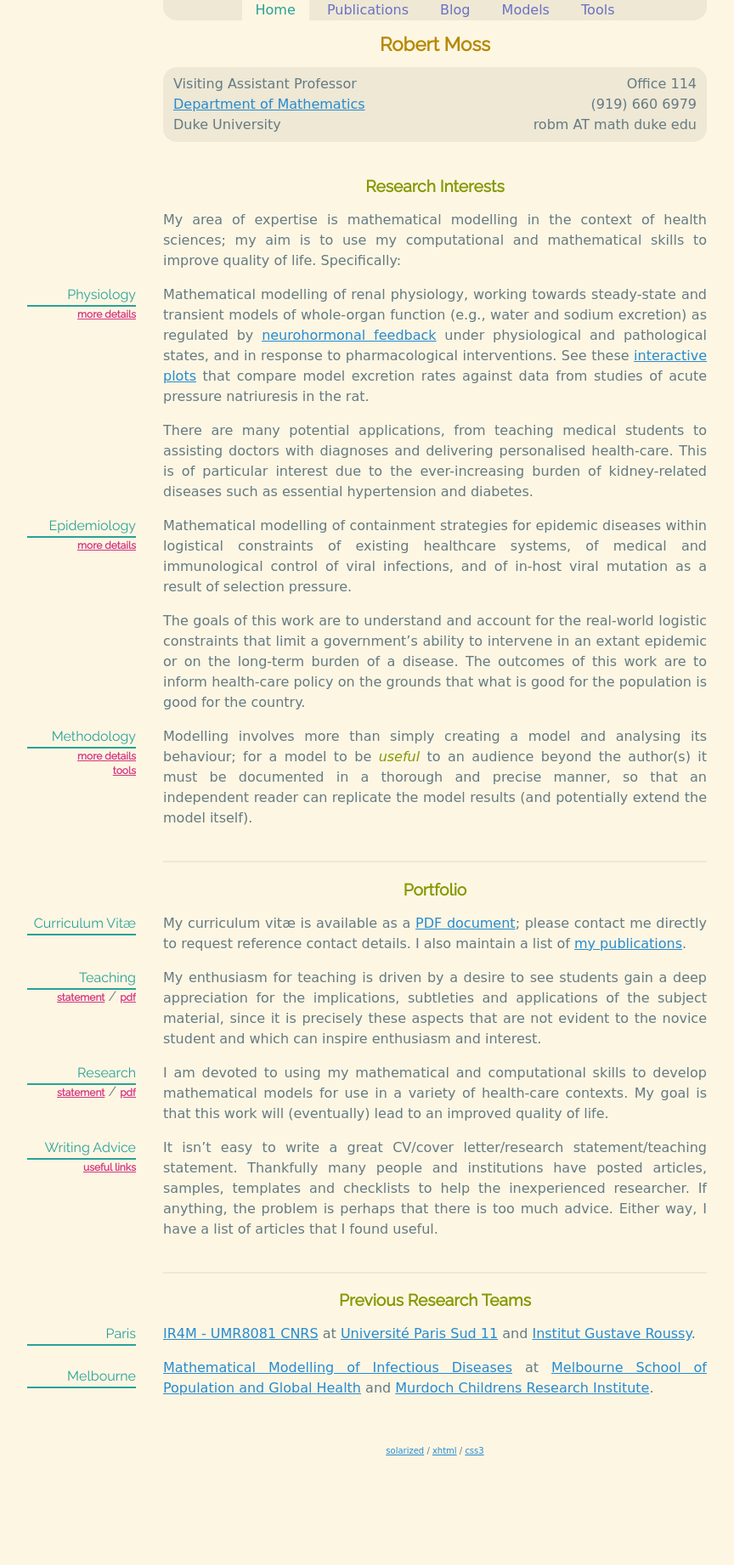
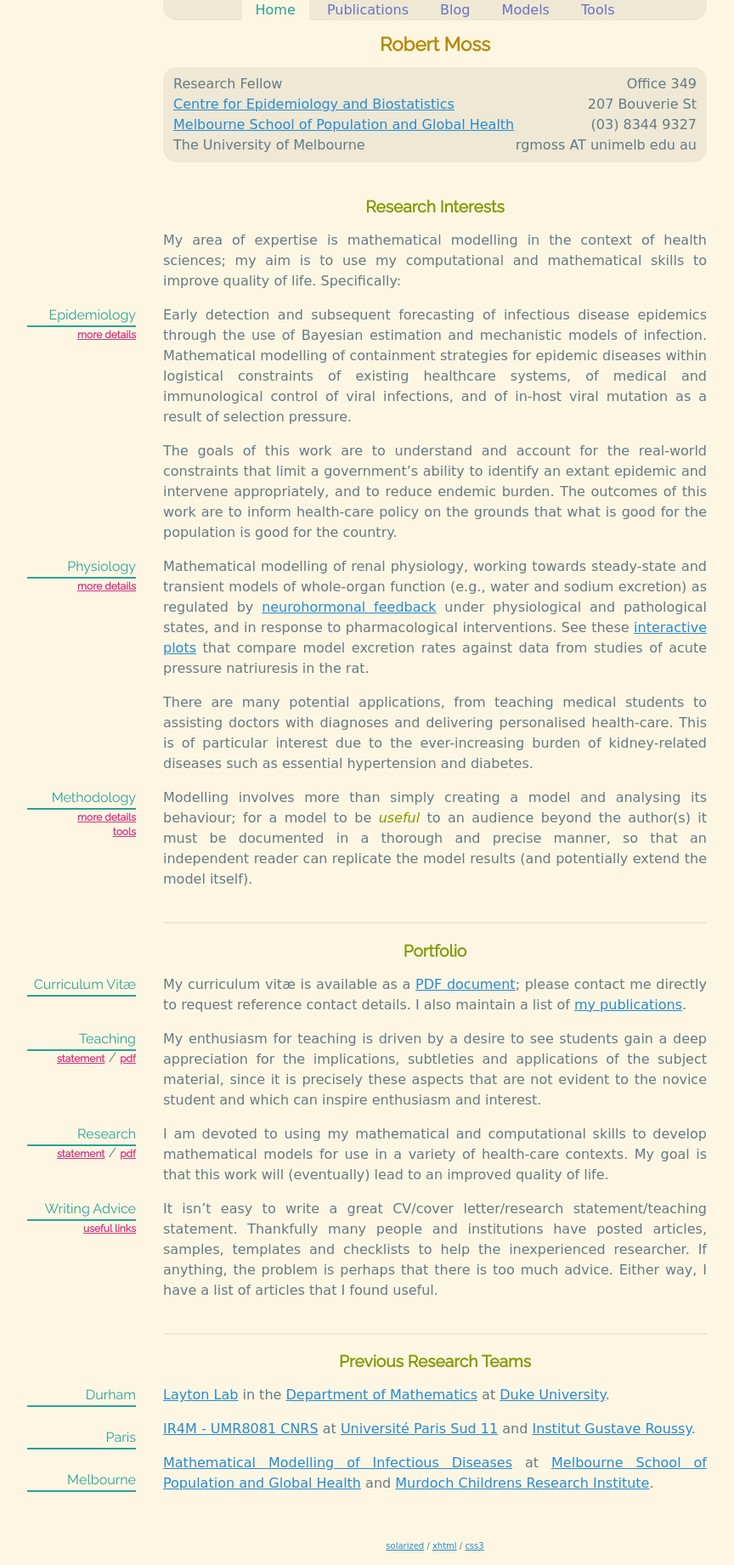
Before and after one commit to robmoss/previous-robmoss.github.io, a Jekyll site: the page built from index.md, in a window 1280 px wide. Shown: the whole page at 85% size, without its empty margins (128-992 px from the left). Built offline with Jekyll 4.4.1, drawn with Linux system fonts in a browser that asks for light colours; some web fonts are replaced; before the commit the page ends 1730 px from its top, so only the background shows below that.

Commit message:
Belated update concerning my relocation

```diff
--- a/_includes/blurb_home
+++ b/_includes/blurb_home
@@ -1,12 +1,16 @@
 <div class="heading">
   <div>
   <div class="col">
-    Office 114 <br/>
-    (919) 660 6979 <br/>
-    robm AT math duke edu
+    Office 349 <br/>
+    207 Bouverie St <br/>
+    (03) 8344 9327 <br/>
+    rgmoss AT unimelb edu au
   </div>
-  Visiting Assistant Professor <br/>
-  <a href="http://math.duke.edu/">Department of Mathematics</a> <br/>
-  Duke University
+  Research Fellow <br/>
+  <a href="http://epi.unimelb.edu.au/">Centre for Epidemiology and
+  Biostatistics</a> <br/>
+  <a href="http://pgh.unimelb.edu.au/">Melbourne School of Population and
+  Global Health</a> <br/>
+  The University of Melbourne
   </div>
 </div>
--- a/index.md
+++ b/index.md
@@ -10,6 +10,25 @@ My area of expertise is mathematical modelling in the context of health
 sciences; my aim is to use my computational and mathematical skills to
 improve quality of life.
 Specifically:
+
+<div class="lcol">
+<p class="colname">Epidemiology</p>
+<p class="colitem"><a href="portfolio/research.html#epi">more
+details</a></p>
+</div>
+
+Early detection and subsequent forecasting of infectious disease epidemics
+through the use of Bayesian estimation and mechanistic models of infection.
+Mathematical modelling of containment strategies for epidemic diseases within
+logistical constraints of existing healthcare systems, of medical and
+immunological control of viral infections, and of in-host viral mutation as a
+result of selection pressure.
+
+The goals of this work are to understand and account for the real-world
+constraints that limit a government's ability to identify an extant epidemic
+and intervene appropriately, and to reduce endemic burden.
+The outcomes of this work are to inform health-care policy on the grounds that
+what is good for the population is good for the country.
 
 <div class="lcol">
 <p class="colname">Physiology</p>
@@ -30,23 +49,6 @@ There are many potential applications, from teaching medical students to
 assisting doctors with diagnoses and delivering personalised health-care.
 This is of particular interest due to the ever-increasing burden of
 kidney-related diseases such as essential hypertension and diabetes.
-
-<div class="lcol">
-<p class="colname">Epidemiology</p>
-<p class="colitem"><a href="portfolio/research.html#epi">more
-details</a></p>
-</div>
-
-Mathematical modelling of containment strategies for epidemic diseases within
-logistical constraints of existing healthcare systems, of medical and
-immunological control of viral infections, and of in-host viral mutation as a
-result of selection pressure.
-
-The goals of this work are to understand and account for the real-world
-logistic constraints that limit a government's ability to intervene in an
-extant epidemic or on the long-term burden of a disease.
-The outcomes of this work are to inform health-care policy on the grounds that
-what is good for the population is good for the country.
 
 <div class="lcol">
 <p class="colname">Methodology</p>
@@ -109,6 +111,14 @@ Either way, I have a list of articles that I found useful.
 ## Previous Research Teams
 
 <div class="lcol">
+<p class="colname">Durham</p>
+</div>
+
+<a href="http://www.math.duke.edu/~alayton/">Layton Lab</a> in the
+<a href="http://math.duke.edu/">Department of Mathematics</a> at
+<a href="http://www.duke.edu/">Duke University</a>.
+
+<div class="lcol">
 <p class="colname">Paris</p>
 </div>
 
@@ -123,6 +133,6 @@ Gustave Roussy</a>.
 
 <a href="http://mathmodelling.sph.unimelb.edu.au/">Mathematical Modelling of
 Infectious Diseases</a> at
-<a href="http://www.sph.unimelb.edu.au/">Melbourne School of Population and
+<a href="http://www.mspgh.unimelb.edu.au/">Melbourne School of Population and
 Global Health</a> and
 <a href="http://www.mcri.edu.au/">Murdoch Childrens Research Institute</a>.
```
Also changed, not shown: 1 other file.
